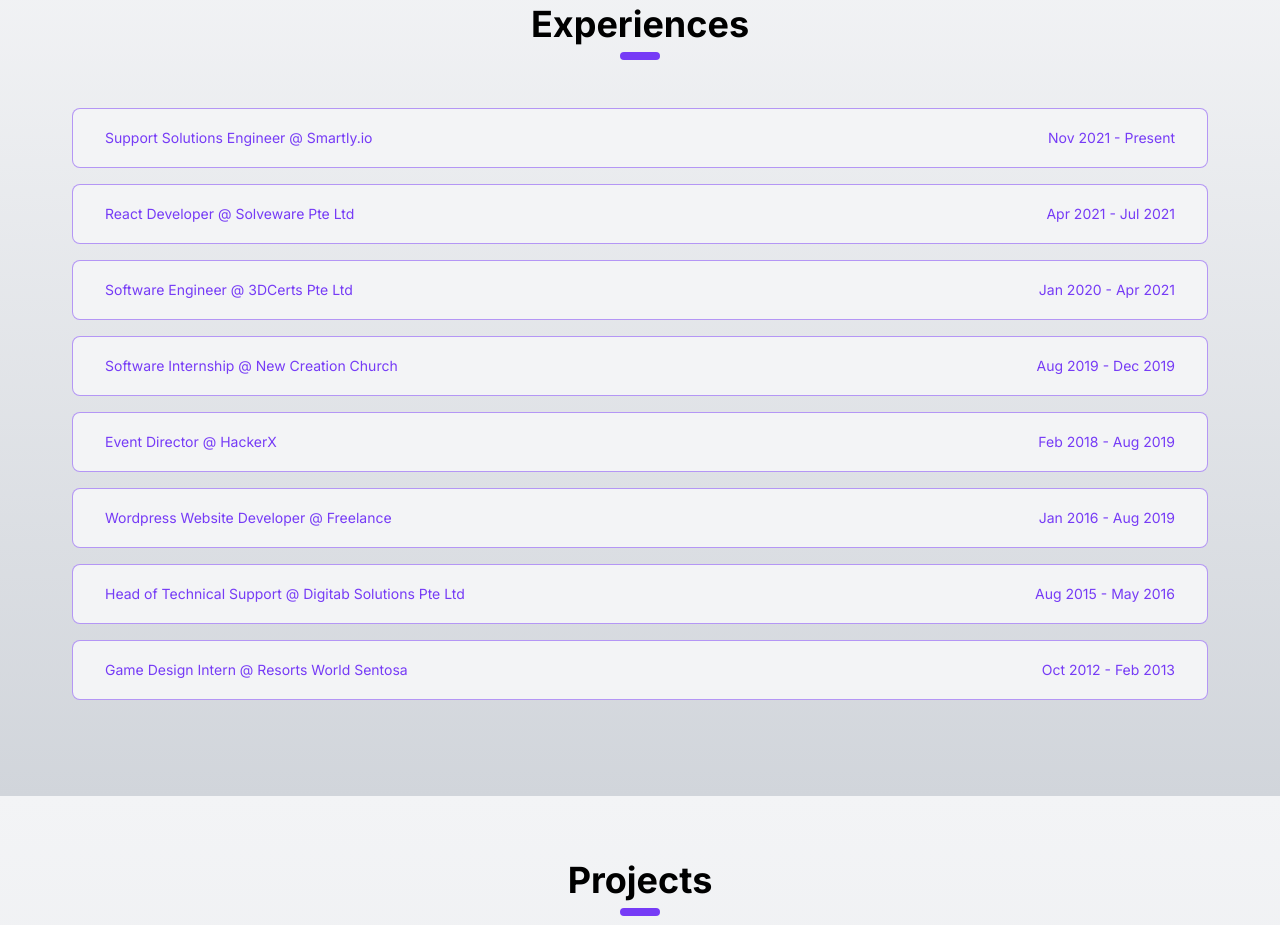
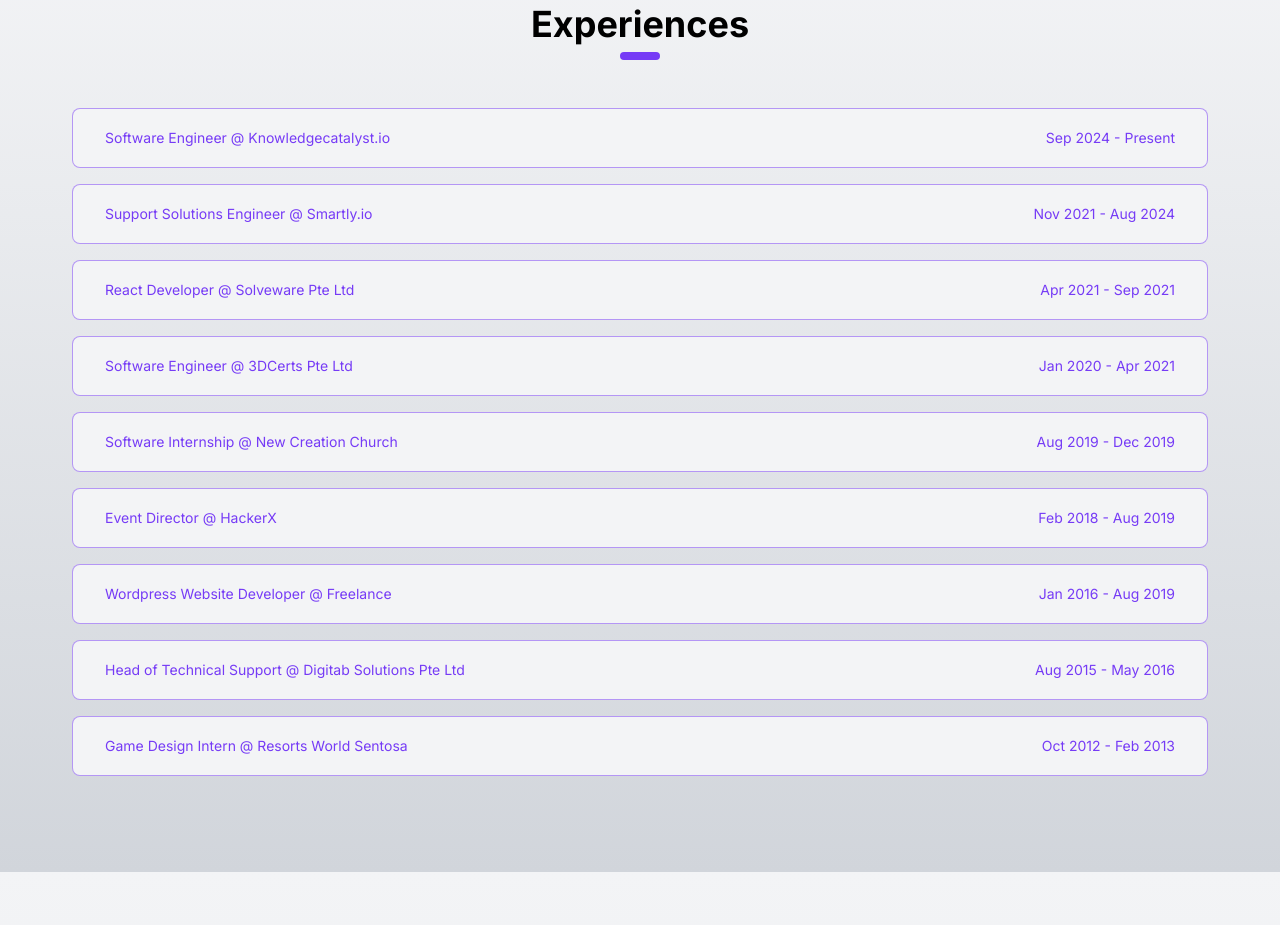
Before and after one commit to wong-johnathan/portfolio, a Next.js app: page / in a window 1280 px wide. Shown: the part 1440-2365 px from the top of the page. Built offline with nearby package versions, Linux system fonts and the light colour scheme.

Commit message:
Update Experiences.tsx

```diff
--- a/src/components/Experiences.tsx
+++ b/src/components/Experiences.tsx
@@ -7,16 +7,23 @@
   return [
     {
       jobTitle:
+        "Software Engineer",
+      companyName: "Knowledgecatalyst.io",
+      from: "Sep 2024",
+      to: "Present",
+    },
+    {
+      jobTitle:
         "Support Solutions Engineer",
       companyName: "Smartly.io",
       from: "Nov 2021",
-      to: "Present",
+      to: "Aug 2024",
     },
     {
       jobTitle: "React Developer",
       companyName: "Solveware Pte Ltd",
       from: "Apr 2021",
-      to: "Jul 2021",
+      to: "Sep 2021",
     },
     {
       jobTitle: "Software Engineer",
```
